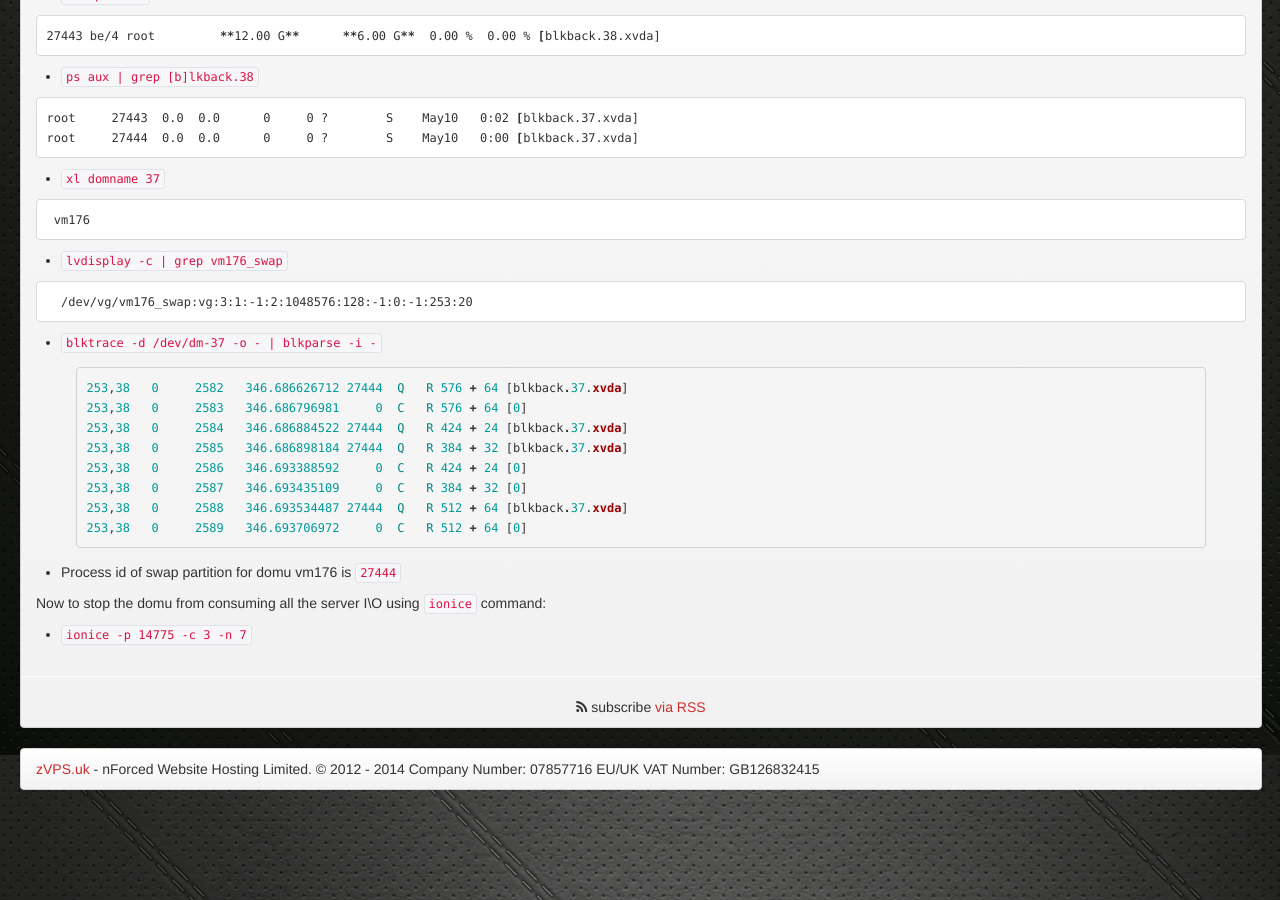
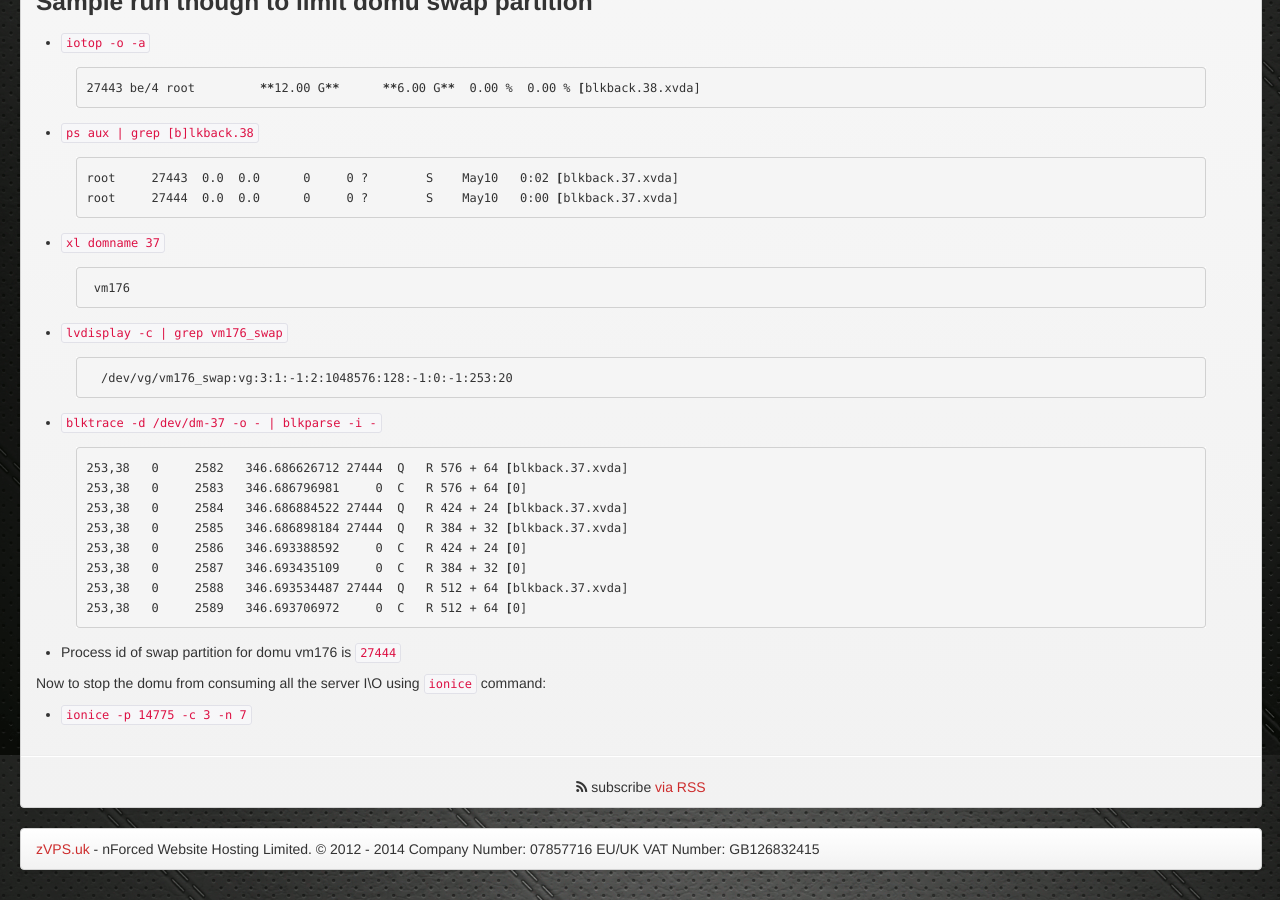
Before and after one commit to Caffe1neAdd1ct/zvps-blog, a Jekyll site: the page built from _posts/2015-05-11-xen-blkback-mappings-for-ionice.markdown, in a window 1280 px wide and 900 px high, scrolled down 1945 px. Built offline with Jekyll 4.4.1, drawn with Linux system fonts in a browser that asks for light colours.

Commit message:
Updating code block formatting.

````diff
--- a/_posts/2015-05-11-xen-blkback-mappings-for-ionice.markdown
+++ b/_posts/2015-05-11-xen-blkback-mappings-for-ionice.markdown
@@ -13,12 +13,12 @@
 
 The command `dmsetup ls` can be used to map logical volumes `lvs` to system block devices `/dev/dm-*`. Running `dmsetup ls --tree` will give an output similar to the following:
 
-```bash
+{% highlight bash %}
 vg-vm176_img	(253:19)
  └─ (8:4)
 vg-vm176_swap	(253:20)
  └─ (8:4)
-```
+{% endhighlight %}
 
 Showing:
 
@@ -31,10 +31,10 @@
 
 `dmsetup ls | grep -i "vm110"`
 
-```bash
+{% highlight bash %}
 vg-vm176_img	(253:19)
 vg-vm176_swap	(253:20)
-```
+{% endhighlight %}
 
 To map all logical volumes to device ids run the following command can be used:
 
@@ -44,15 +44,15 @@
 
 `iostat -d | grep "dm-19 "`
 
-```bash
+{% highlight bash %}
 dm-19             2.89        99.98        22.03    9633792    2123064
-```
+{% endhighlight %}
 
 `iostat -d | grep "dm-20 "`
 
-```bash
+{% highlight bash %}
 dm-20             0.01         0.06         0.33       5312      31480
-```
+{% endhighlight %}
 
 The `iostat` command shows the following columns:
 
@@ -72,7 +72,7 @@
  * `mount -t debugfs debugfs /sys/kernel/debug`
  * `blktrace -d /dev/dm-20 -o - | blkparse -i -`
 
-```bash
+{% highlight bash %}
 253,21   0        1     0.000000000 25821  Q  WS 770048 + 8 [blkback.37.xvda]
 253,21   0        2     0.000024783 25821  Q  WS 303424 + 8 [blkback.37.xvda]
 253,21   0        3     0.000089757     0  C  WS 770048 + 8 [0]
@@ -85,14 +85,14 @@
 253,21   0       10     0.000380070     0  C  WS 15636936 + 64 [0]
 253,21   0       11     0.000434807 25821  Q  WS 15637000 + 8 [blkback.37.xvda]
 253,21   0       12     0.000482916     0  C  WS 15637000 + 8 [0]
-```
+{% endhighlight %}
 
  * Process id is `25821`
  * Check running processes for this ID using `ps aux | grep [2]5821`
 
- ```bash
+{% highlight bash %}
  root     25821  0.0  0.0      0     0 ?        S    May10   0:03 [blkback.37.xvda]
- ```
+{% endhighlight %}
 
 DomU guest servers on a solusvm setup have the following device setups:
 
@@ -103,33 +103,33 @@
 
  * `iotop -o -a`
 
-```bash
+{% highlight bash %}
 27443 be/4 root         **12.00 G**      **6.00 G**  0.00 %  0.00 % [blkback.38.xvda]
-```
+{% endhighlight %}
 
 
  * `ps aux | grep [b]lkback.38`
 
-```bash
+{% highlight bash %}
 root     27443  0.0  0.0      0     0 ?        S    May10   0:02 [blkback.37.xvda]
 root     27444  0.0  0.0      0     0 ?        S    May10   0:00 [blkback.37.xvda]
-```
+{% endhighlight %}
 
  * `xl domname 37`
 
-```bash
+{% highlight bash %}
  vm176
-```
+{% endhighlight %}
 
  * `lvdisplay -c | grep vm176_swap`
 
-```bash
+{% highlight bash %}
   /dev/vg/vm176_swap:vg:3:1:-1:2:1048576:128:-1:0:-1:253:20
-```
+{% endhighlight %}
 
  * `blktrace -d /dev/dm-37 -o - | blkparse -i -`
 
-{% highlight ruby %}
+{% highlight bash %}
 253,38   0     2582   346.686626712 27444  Q   R 576 + 64 [blkback.37.xvda]
 253,38   0     2583   346.686796981     0  C   R 576 + 64 [0]
 253,38   0     2584   346.686884522 27444  Q   R 424 + 24 [blkback.37.xvda]
````
